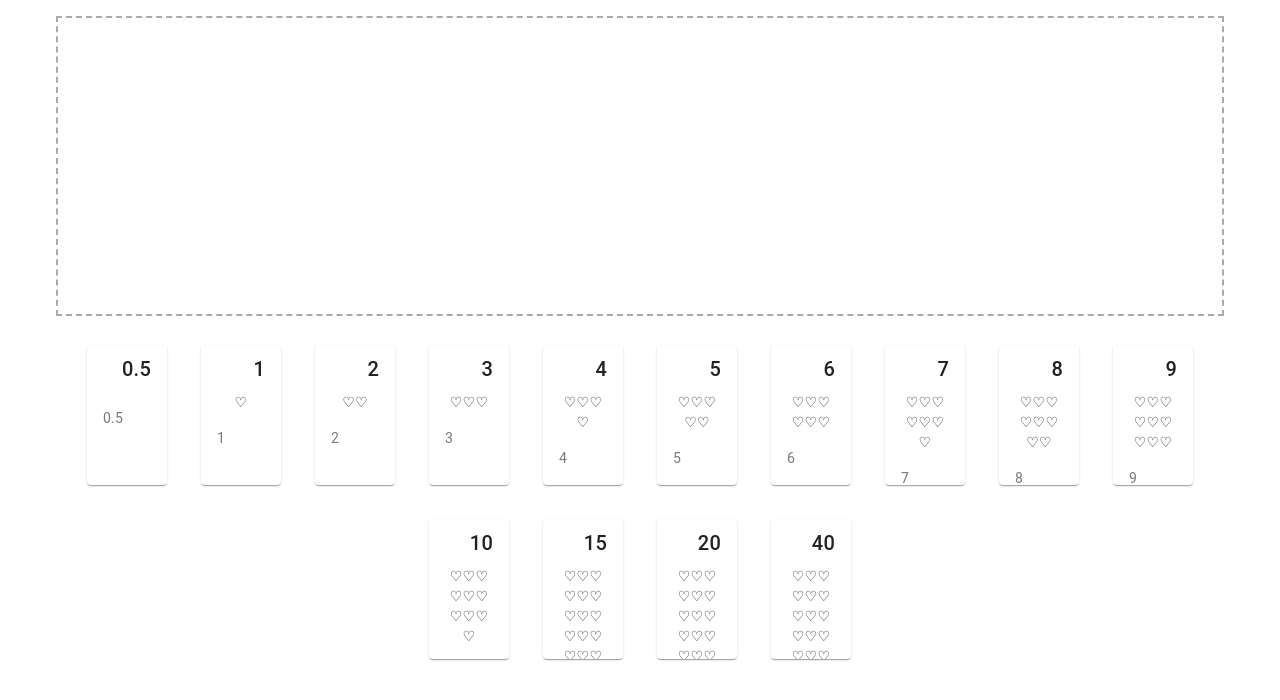
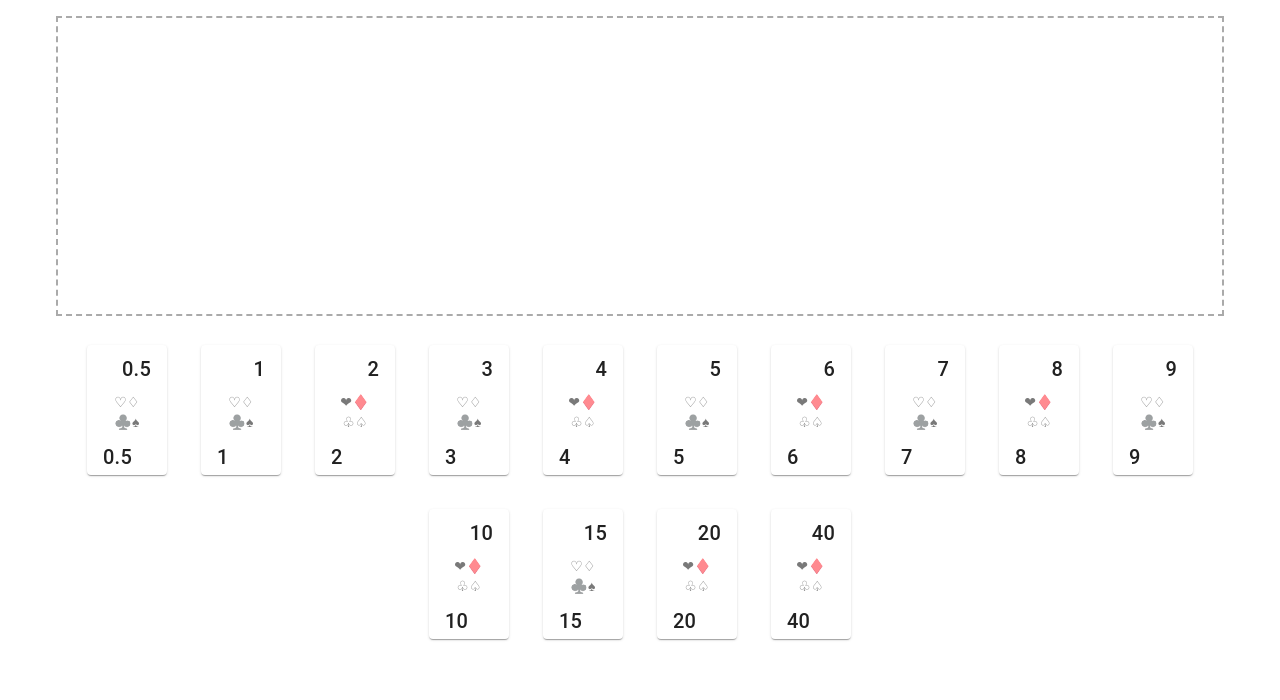
Before and after one commit to kuskyst/poker-chan, a Nuxt app: page / in a window 1280 px wide. Shown: the top 700 px of the page. Built offline with nearby package versions, Linux system fonts and the light colour scheme.

Commit message:
Update index.vue

```diff
--- a/pages/index.vue
+++ b/pages/index.vue
@@ -7,9 +7,12 @@
           <!-- ドロップされたカードを表示 -->
           <div v-for="(card, index) in droppedCards" :key="index" class="card-stack" :style="getCardStackStyle(index)">
             <v-card class="card" :style="cardStyle" @mousedown="onMouseDown(card, $event)">
-              <v-card-text class="text-center">
-                {{ card }}
-              </v-card-text>
+              <v-card class="card" :draggable="true" @dragstart="onDragStart(card, $event)">
+                <v-card-title class="text-end">{{ card }}</v-card-title>
+                <v-card-subtitle v-if="card % 2 == 0" class="text-center">❤︎♦️<br>♧♤</v-card-subtitle>
+                <v-card-subtitle v-else class="text-center">♡♢<br>♣️♠︎</v-card-subtitle>
+                <v-card-title class="text-start">{{ card }}</v-card-title>
+              </v-card>
             </v-card>
           </div>
         </div>
@@ -19,15 +22,10 @@
     <v-row justify="center">
       <v-col v-for="(card, index) in cards" :key="index" cols="auto" class="d-flex justify-center">
         <v-card class="card" :draggable="true" @dragstart="onDragStart(card, $event)">
-          <v-card-title class="text-end">
-            {{ card }}
-          </v-card-title>
-          <v-card-text class="text-center">
-            {{ '♡'.repeat(card) }}
-          </v-card-text>
-          <v-card-subtitle class="text-start">
-            {{ card }}
-          </v-card-subtitle>
+          <v-card-title class="text-end">{{ card }}</v-card-title>
+          <v-card-subtitle v-if="card % 2 == 0" class="text-center">❤︎♦️<br>♧♤</v-card-subtitle>
+          <v-card-subtitle v-else class="text-center">♡♢<br>♣️♠︎</v-card-subtitle>
+          <v-card-title class="text-start">{{ card }}</v-card-title>
         </v-card>
       </v-col>
     </v-row>
@@ -102,7 +100,7 @@ const onMouseDown = (card, event) => {
 
 .card {
   width: 80px;
-  height: 140px;
+  height: 130px;
   margin: 5px;
 }
 </style>
```
